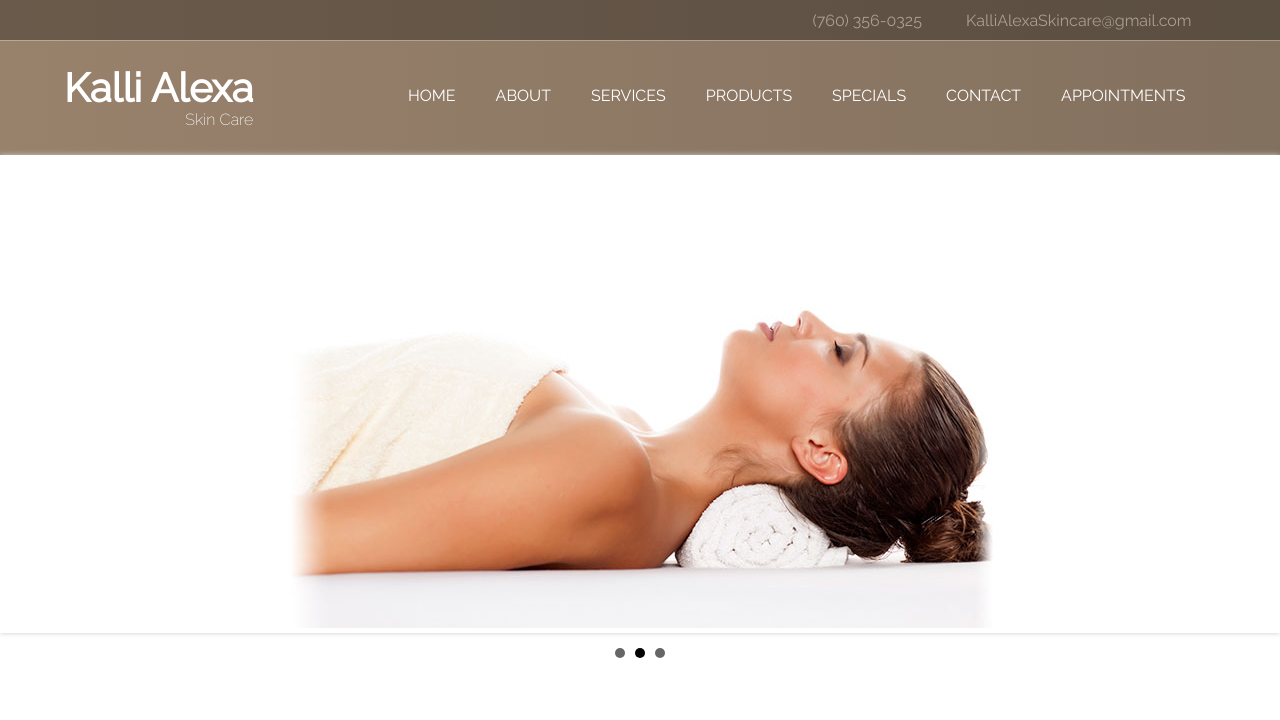
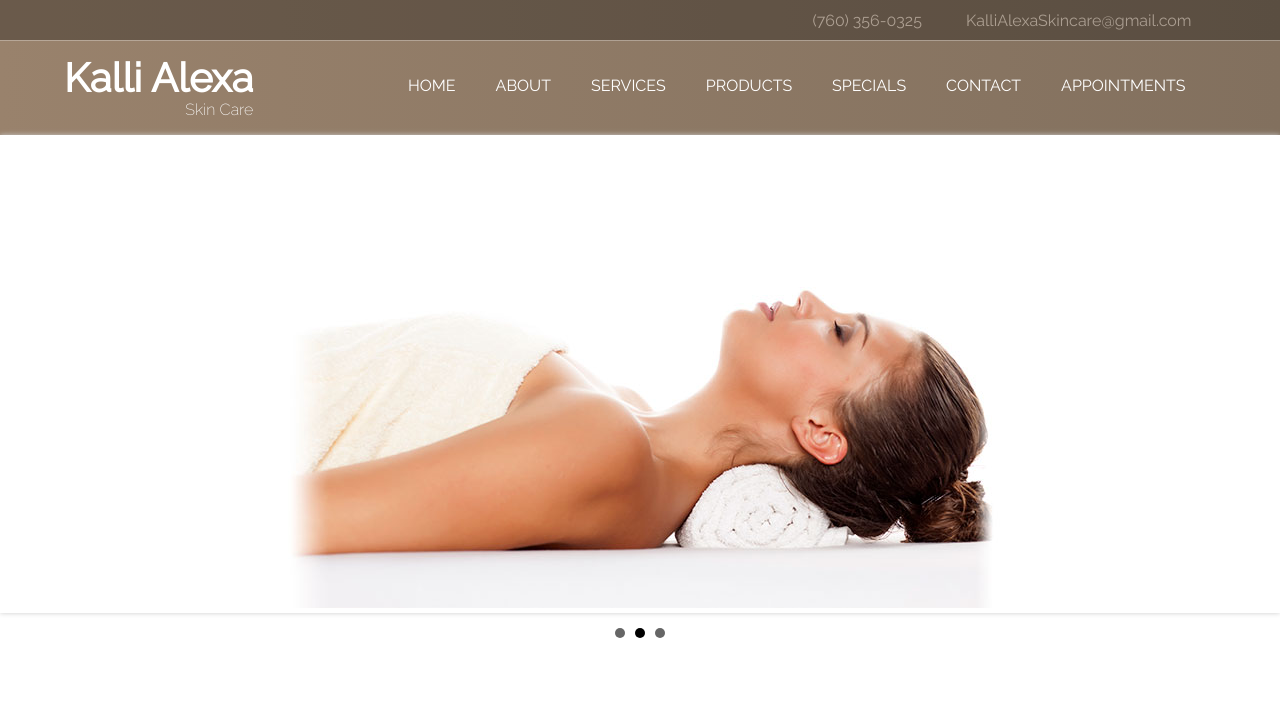
Before and after one commit to marcusmayorga/k, a website: page root/index.html in a window 1280 px wide. Shown: the top 720 px of the page. Drawn offline with Linux system fonts and the light colour scheme; a web font is replaced by a local one.

Commit message:
Updated main.css

```diff
--- a/root/css/main.css
+++ b/root/css/main.css
@@ -22,10 +22,6 @@ header {
   width: 100%;
   height: 145px;
   margin: 0;
-  padding-top: 10px;
-  padding-left: 0;
-  padding-bottom: 10px;
-  padding-right: 10px;
 }
 .logoContain {
   width: fit-content;
```
